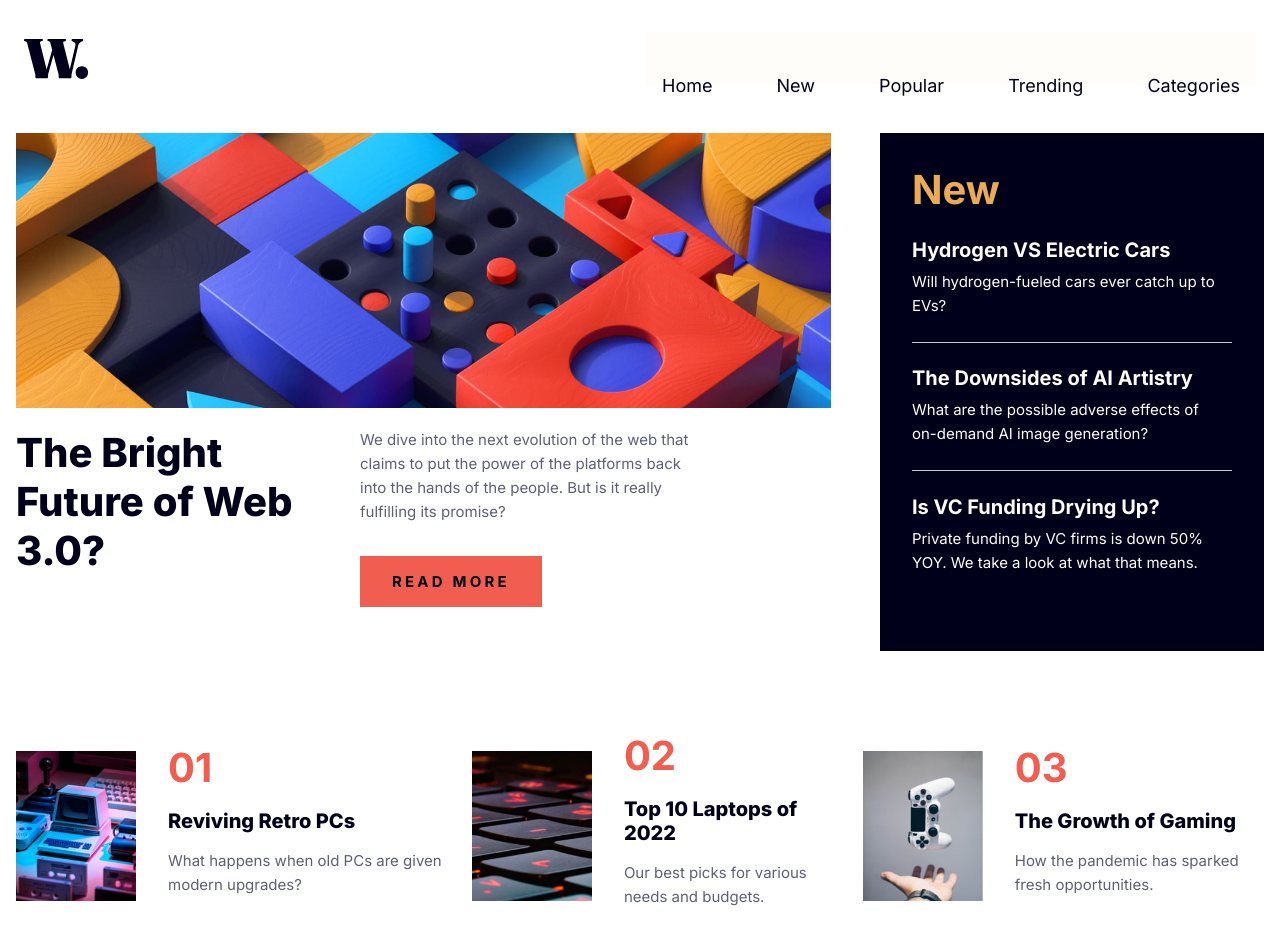
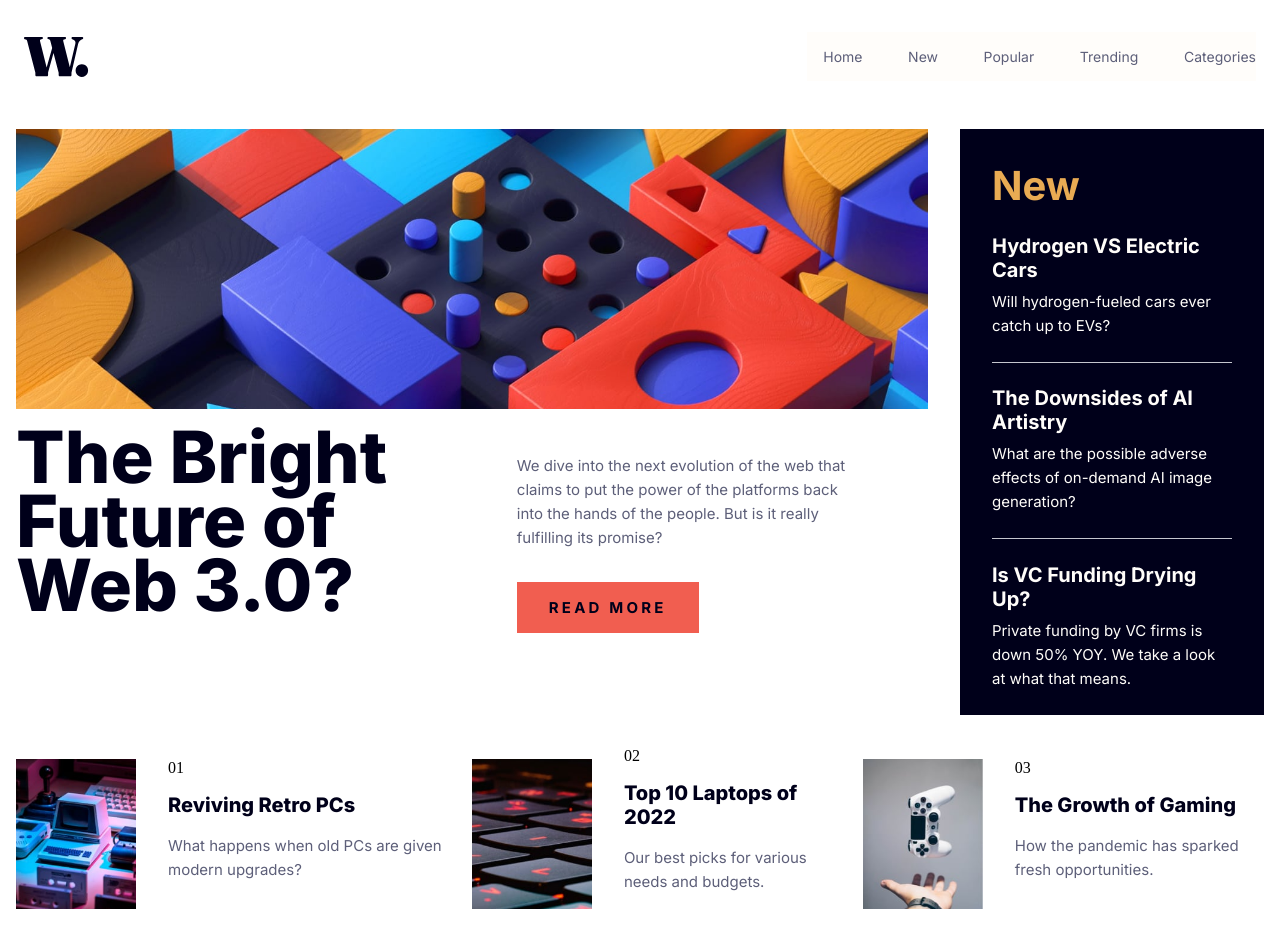
Before and after one commit to remberf1/NewsLetter-page, a website: page index.html in a window 1280 px wide. Drawn offline with Linux system fonts and the light colour scheme.

Commit message:
ui layout fixed

```diff
--- a/index.html
+++ b/index.html
@@ -34,15 +34,15 @@
           role="button"
           hidden
           >
-            <nav id="sidebar" class="sidebar" hidden aria-label="Mobile Menu">
-  <ul>
+            <ul id="sidebar" class="sidebar" hidden aria-label="Mobile Menu">
+
     <li>Home</li>
     <li>New</li>
     <li>Popular</li>
     <li>Trending</li>
     <li>Categories</li>
-  </ul>
-</nav>
+
+</ul>
         </nav>
       </header>
 
@@ -52,10 +52,12 @@
     <div class="top-container">
 
       <section class="hero-container">
-        <picture>
-        <source  srcset="./assets/images/image-web-3-desktop.jpg" media="(min-width: 768px)">
-        <img class="hero-image" src="./assets/images/image-web-3-mobile.jpg" alt="Web3 image">
-        </picture>
+        <div class="image-wrapper">
+          <picture>
+            <source  srcset="./assets/images/image-web-3-desktop.jpg" media="(min-width: 768px)">
+            <img class="hero-image" src="./assets/images/image-web-3-mobile.jpg" alt="Web3 image">
+          </picture>
+        </div>
         <div class="row-container">
           <div>
             <h1>The Bright Future of Web 3.0?</h1>
--- a/styles.scss
+++ b/styles.scss
@@ -102,7 +102,7 @@ main{
     font-family: $font-stack;
     color: $dark-grayish-blue;
     margin: 1rem 0;
-    max-width: 21rem;
+    max-width: 35ch;
     line-height: 1.5rem;
   }
 
@@ -194,7 +194,7 @@ main{
       height: 150px;
       object-fit: cover;
     }
-    header{
+    h1{
       font-size: 2.5rem;
       font-weight: $font-bold;
       font-family: $font-stack;
@@ -223,63 +223,108 @@ main{
 }
 
 @media screen and (min-width: 768px) {
-  .top-container{
+
+   .top-container {
+    display: grid;
+    grid-template-columns: 3fr 1fr;
+    gap: 2rem;
+    align-items: stretch; // important for equal height
+  }
+
+  .hero-container {
+    display: flex;
+    flex-direction: column;
+  }
+
+.image-wrapper {
+  width: 100%;
+  height: 280px;
+
+  picture, img {
+    display: block;
+    width: 100%;
+    height: 100%;
+    object-fit: cover; // ✅ changed from contain to cover
+  }
+}
+  .row-container {
     display: flex;
     flex-direction: row;
     gap: 2rem;
-    flex: 1;
+    align-items: flex-end; // align items to the top
+    justify-content: space-between;
+
+    h1{
+      font-size: 4.5rem;
+      max-width: 8ch;
+      line-height: 4rem;
     }
-  .hero-image{
-    height: 50%;
-    width: 98%;
+
+    button{
+  margin-bottom: 0;
 }
-  .news-container{
-    margin-top: 0;
-    header,h2{
-      min-width: 20rem;
+
+  }
+  .row-container > div:last-child {
+    margin-right: 5rem;
+
+  }
+
+
+
+
+  .news-container {
+    height: 100%; // so it aligns with .hero-container
+    margin: 0;
   }
 }
-  .row-container{
-    display: flex;
-    flex-direction: row;
-    gap: 3.5rem;
-    header{
-      font-size: 3.25rem;
-      line-height: 3.5rem;
-      min-width: 18rem;
-    }
-    p{
-      min-width: 21rem;
-    }
-  }
+
   .card-container{
     flex-direction: row;
   }
 
   .sidebar {
-    z-index: 0;
-    display: block ;
+  display: flex;
+  position: static;
   height: auto;
   width: auto;
   padding: 0;
+  margin: 0;
   box-shadow: none;
-    position: static;
+
+  ul {
+    display: flex;
+    gap: 2rem;
+    margin: 0;
+    padding: 0;
+    align-items: center; // aligns li vertically with logo
   }
 
-  .sidebar ul {
-    display: flex;
-    gap: 2rem;
+  li {
+    list-style: none;
+    font-size: 0.875rem;
+    font-family: $font-stack;
+    font-weight: $font-medium;
+    color: $dark-grayish-blue;
+    padding-right: 1rem;
+    margin-right: 0.85rem;
+
+    &:hover {
+      color: $soft-red;
+      cursor: pointer;
     }
-
-  .sidebar li {
-    margin: 0;
+   &:last-child {
+      padding-right: 0;
+      margin-right: 0;
+    }
+  }
 }
 
   .open-sidebar,
   .close-sidebar {
     display: none;
 }
-}
+
 
 @media screen and (max-width: 768px) and (min-width: 700px) {
   .card-container {
```
Also changed, not shown: main.css, 1 other file. Lines whose indentation alone changed are shown as unchanged.
